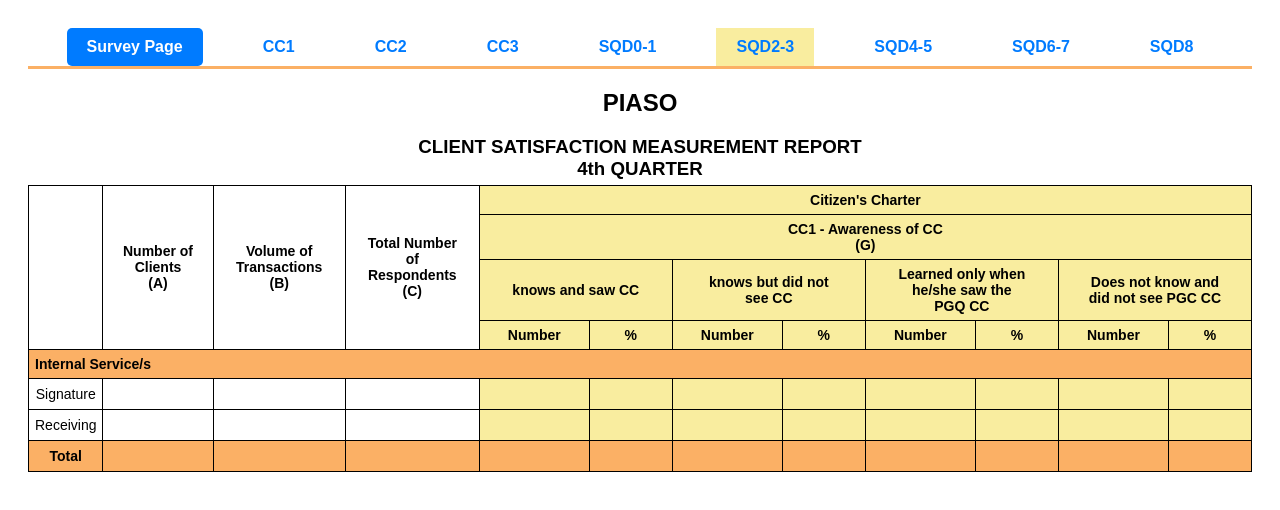
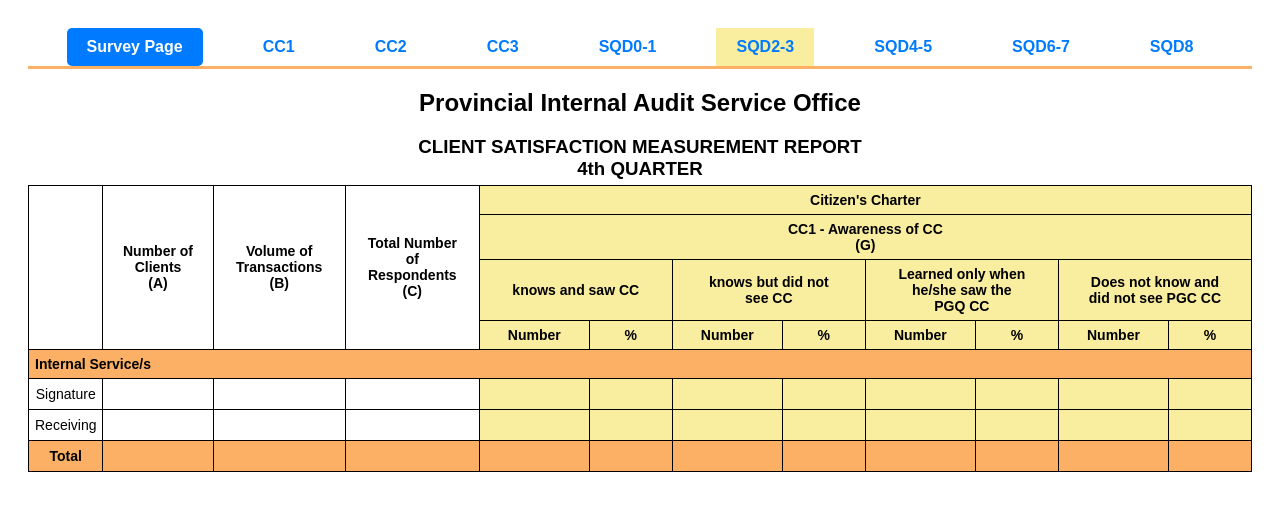
Before and after one commit to eArl22tristan/CSM-REPORT_WEBSITE, a plain HTML site: page docs/Citezen.html in a window 1280 px wide. Drawn offline with Linux system fonts and the light colour scheme.

Commit message:
Update Citezen.html
label changes

```diff
--- a/docs/Citezen.html
+++ b/docs/Citezen.html
@@ -129,7 +129,7 @@
     </ul>
   </nav>
 
-  <h2>PIASO</h2>
+  <h2>Provincial Internal Audit Service Office</h2>
   <h3>CLIENT SATISFACTION MEASUREMENT REPORT<br>4th QUARTER</h3>
 
   <table>
```
